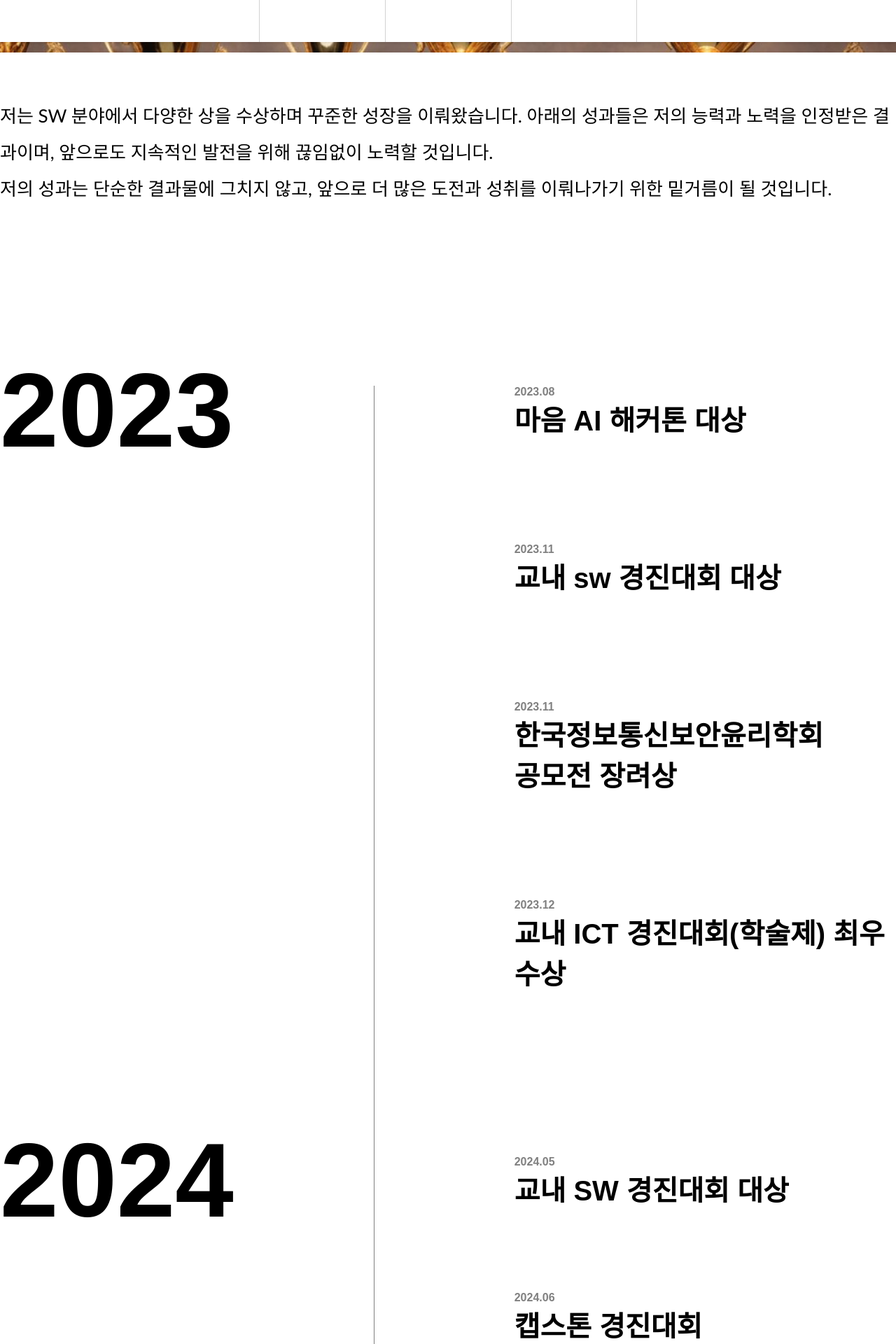
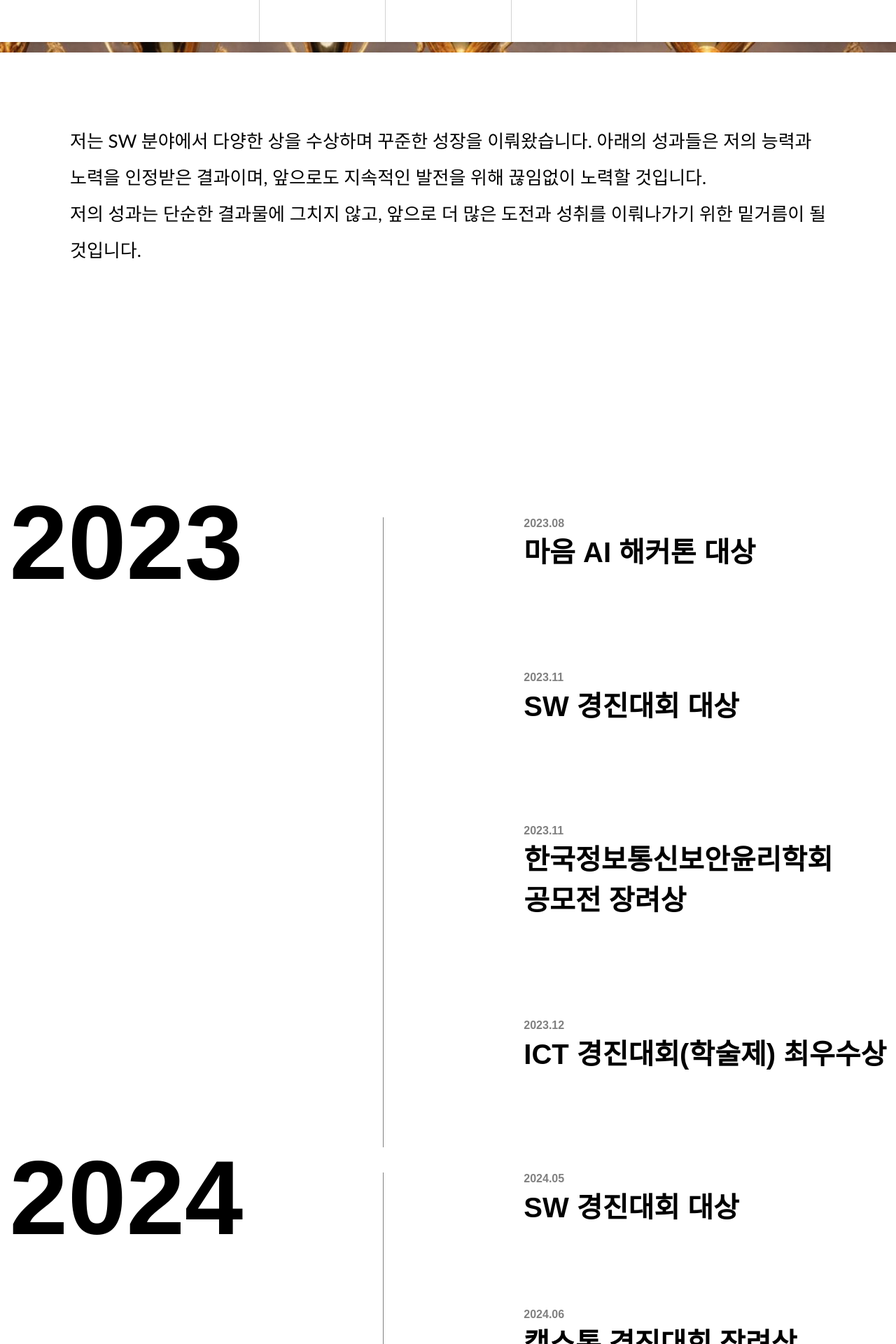
Before and after one commit to hshy1839/myweb, a React (Create React App) app: page /awards in a window 1280 px wide. Shown: the part 520-2440 px from the top of the page at 70% size. Built offline with nearby package versions, Linux system fonts and the light colour scheme.

Commit message:
AWARD 수정

```diff
--- a/src/components/Awards.js
+++ b/src/components/Awards.js
@@ -11,9 +11,9 @@ const Awards = () => {
                     <div className='awards-section1-headline-link'>
                         <Link to={'/'}>Home</Link>
                         <div className='awards-section1-headline-link-bar'>▶</div>
-                        <Link to={'/'}>About</Link>
+                        <Link to={'/devstory'}>About</Link>
                         <div className='awards-section1-headline-link-bar'>▶</div>
-                        <Link to={'/'}>Awards</Link>
+                        <Link to={'/awards'}>Awards</Link>
                     </div>
                 </div>
                 <div className='awards-section1-context-container'>
@@ -33,7 +33,7 @@ const Awards = () => {
                         </div>
                         <div className='awards-context-container-container'>
                             <div className='awards-month'>2023.11</div>
-                            <div className='awards-context'>교내 sw 경진대회 대상</div>
+                            <div className='awards-context'>SW 경진대회 대상</div>
                         </div>
                         <div className='awards-context-container-container'>
                             <div className='awards-month'>2023.11</div>
@@ -41,7 +41,7 @@ const Awards = () => {
                         </div>
                         <div className='awards-context-container-container'>
                             <div className='awards-month'>2023.12</div>
-                            <div className='awards-context'>교내 ICT 경진대회(학술제) 최우수상</div>
+                            <div className='awards-context'>ICT 경진대회(학술제) 최우수상</div>
                         </div>
                         </div>
                     </div>
@@ -51,11 +51,11 @@ const Awards = () => {
                         <div className='awards-context-container'>
                         <div className='awards-context-container-container'>
                             <div className='awards-month'>2024.05</div>
-                            <div className='awards-context'>교내 SW 경진대회 대상</div>
+                            <div className='awards-context'>SW 경진대회 대상</div>
                         </div>
                         <div className='awards-context-container-container'>
                             <div className='awards-month'>2024.06</div>
-                            <div className='awards-context'>캡스톤 경진대회</div>
+                            <div className='awards-context'>캡스톤 경진대회 장려상</div>
                         </div>
                         </div>
                     </div>
--- a/src/components/DevStory.js
+++ b/src/components/DevStory.js
@@ -11,9 +11,9 @@ const DevStory = () => {
                     <div className='devstory-section1-headline-link'>
                         <Link to={'/'}>Home</Link>
                         <div className='devstory-section1-headline-link-bar'>▶</div>
-                        <Link to={'/'}>About</Link>
+                        <Link to={'/devstory'}>About</Link>
                         <div className='devstory-section1-headline-link-bar'>▶</div>
-                        <Link to={'/'}>개발자 스토리</Link>
+                        <Link to={'/devstory'}>개발자 스토리</Link>
                     </div>
                 </div>
                 <div className='devstory-section1-context-container'>
--- a/src/css/Awards.css
+++ b/src/css/Awards.css
@@ -57,13 +57,14 @@
     background-attachment: fixed;
 }
 .awards-section1-context {
-    margin-top: 5%;
+    margin-top: 0%;
     line-height: 2;
     font-size: 26px;
     font-family: 'Trebuchet MS', 'Lucida Sans Unicode', 'Lucida Grande', 'Lucida Sans', Arial, sans-serif;
     text-align: left;
     align-self: center;
     font-weight: 500;
+    padding: 100px;
 }
 .awards-list-container {
     margin-top: 20%;
@@ -83,7 +84,7 @@
 
 .awards-list-bar {
     width: 1px;
-    height: 1100px;
+    height: 900px;
     background-color: gray;
 }
 
```
